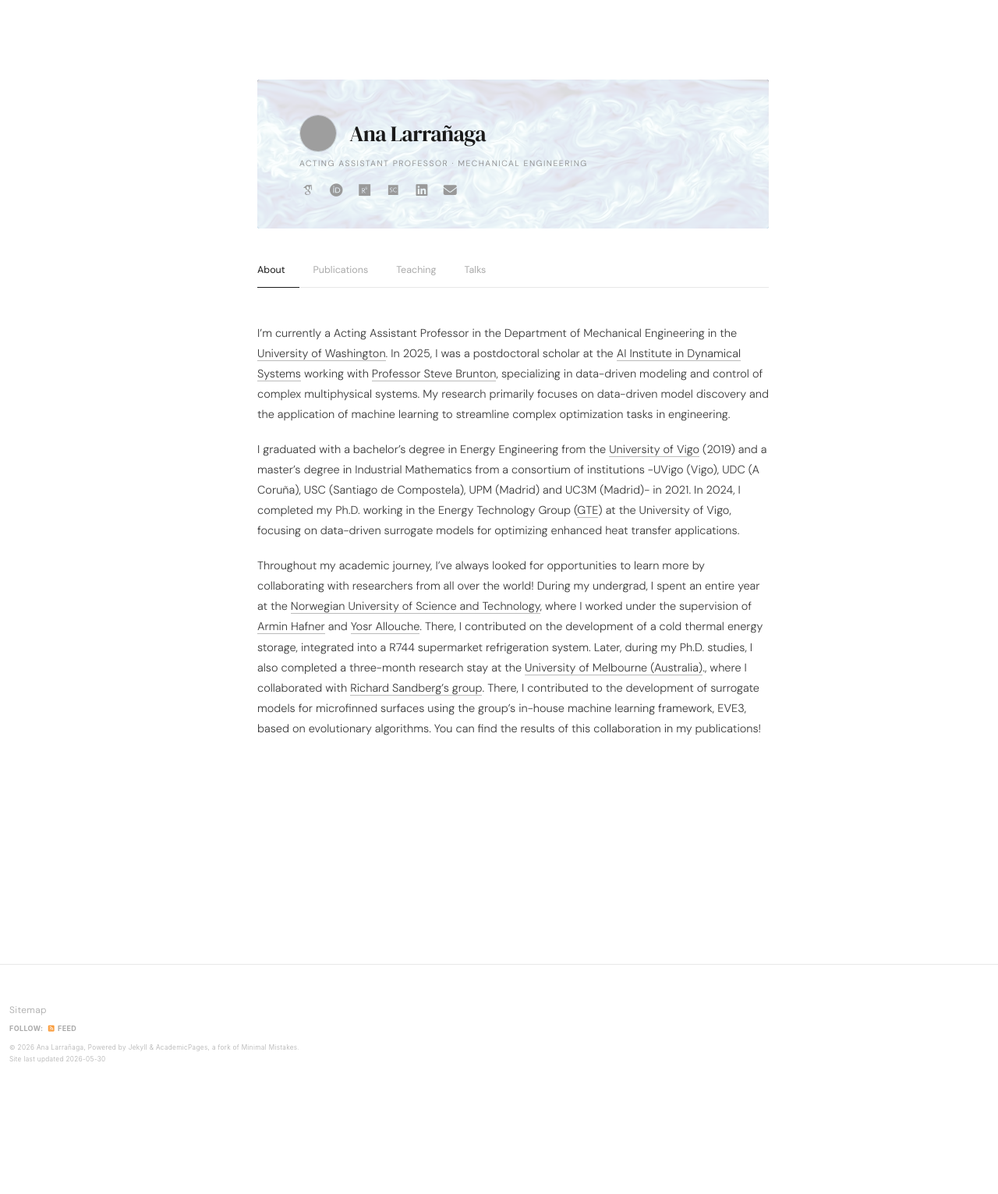
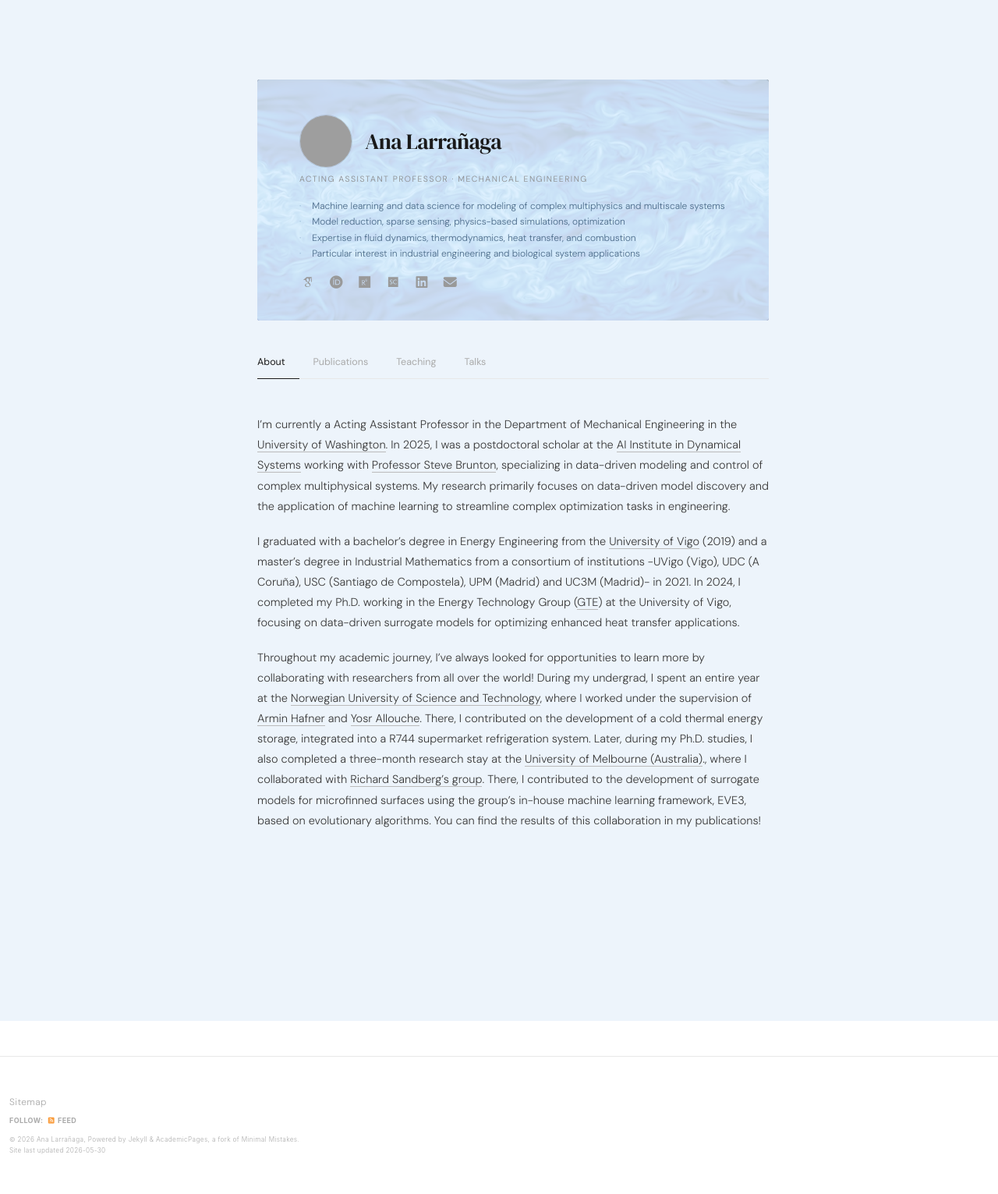
Before and after one commit to alarran/alarran.github.io, a Jekyll site: the page built from _pages/about.md, in a window 1280 px wide. Shown: the whole page at 78% size. Built offline with Jekyll 4.4.1, drawn with Linux system fonts in a browser that asks for light colours; some web fonts are replaced; a script that is not in the unit is left out; before the commit the page ends 1413 px from its top, so only the background shows below that.

Commit message:
style: light blue theme, research interests, bigger profile pic

```diff
--- a/_config.yml
+++ b/_config.yml
@@ -25,6 +25,11 @@ author:
   name             : "Ana Larrañaga"
   pronouns         : # example: "she/her"
   position         : "Acting Assistant Professor · Mechanical Engineering"
+  research_interests:
+    - "Machine learning and data science for modeling of complex multiphysics and multiscale systems"
+    - "Model reduction, sparse sensing, physics-based simulations, optimization"
+    - "Expertise in fluid dynamics, thermodynamics, heat transfer, and combustion"
+    - "Particular interest in industrial engineering and biological system applications"
   bio              : "Data-driven modeling and control of complex systems, particularly multiscale and multiphysics systems, using physics-constrained machine learning"
   location         : "Seattle (WA, USA)"
   employer         : "University of Washington"
--- a/_includes/profile-header.html
+++ b/_includes/profile-header.html
@@ -19,6 +19,14 @@
 
     {% if author.position %}
       <p class="profile-position">{{ author.position }}</p>
+    {% endif %}
+
+    {% if author.research_interests %}
+      <ul class="profile-interests">
+        {% for interest in author.research_interests %}
+          <li>{{ interest }}</li>
+        {% endfor %}
+      </ul>
     {% endif %}
 
     <div class="profile-links">
--- a/_sass/_academic-pages-custom.scss
+++ b/_sass/_academic-pages-custom.scss
@@ -7,6 +7,7 @@ body {
   line-height: 1.75;
   -webkit-font-smoothing: antialiased;
   color: #2a2a2a;
+  background-color: #edf4fb;
 }
 
 h1, h2, h3, h4 {
@@ -327,7 +328,7 @@ a:hover {
   content: '';
   position: absolute;
   inset: 0;
-  background: rgba(255, 255, 255, 0.86);
+  background: rgba(220, 238, 255, 0.88);
 }
 
 .profile-hero__inner {
@@ -344,8 +345,8 @@ a:hover {
 }
 
 .profile-avatar-sm {
-  width: 48px;
-  height: 48px;
+  width: 68px;
+  height: 68px;
   border-radius: 50%;
   object-fit: cover;
   border: 0.5px solid rgba(0, 0, 0, 0.12);
@@ -371,6 +372,30 @@ a:hover {
   color: #888;
   font-weight: 300;
   margin: 0 0 0.85rem;
+}
+
+/* Research interests */
+.profile-interests {
+  list-style: none;
+  padding: 0;
+  margin: 0.5rem 0 1rem;
+}
+
+.profile-interests li {
+  font-size: 12px;
+  font-weight: 300;
+  color: #4a6a88;
+  line-height: 1.55;
+  padding-left: 0.9rem;
+  position: relative;
+  margin-bottom: 0.1rem;
+}
+
+.profile-interests li::before {
+  content: '·';
+  position: absolute;
+  left: 0;
+  color: #8aaecc;
 }
 
 /* Icon-only social links */
```
